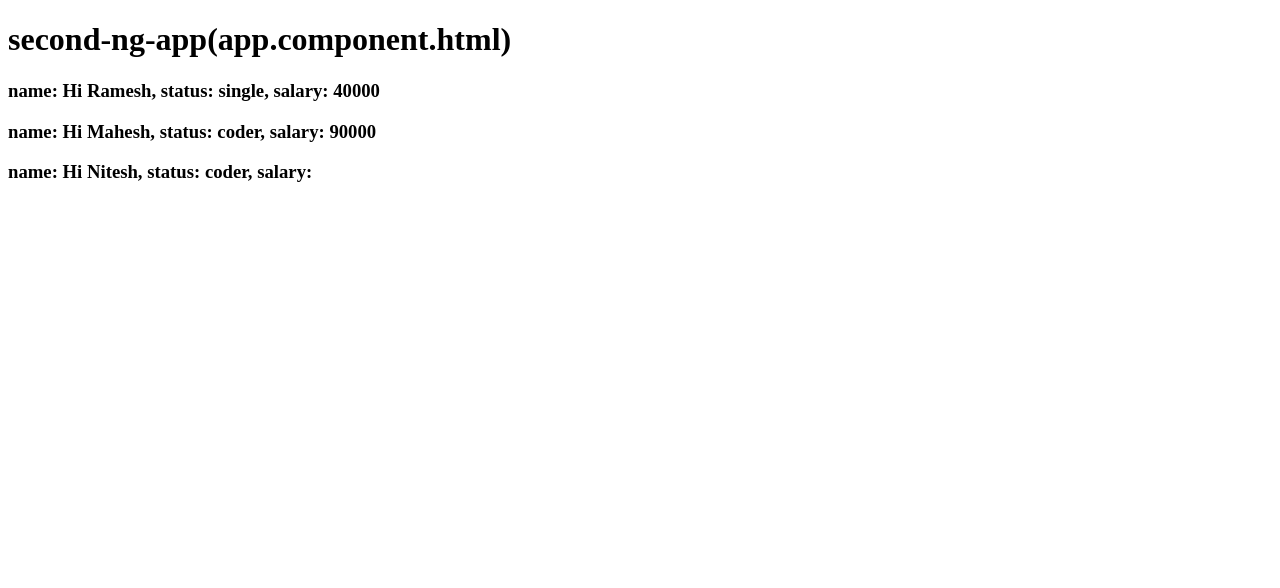
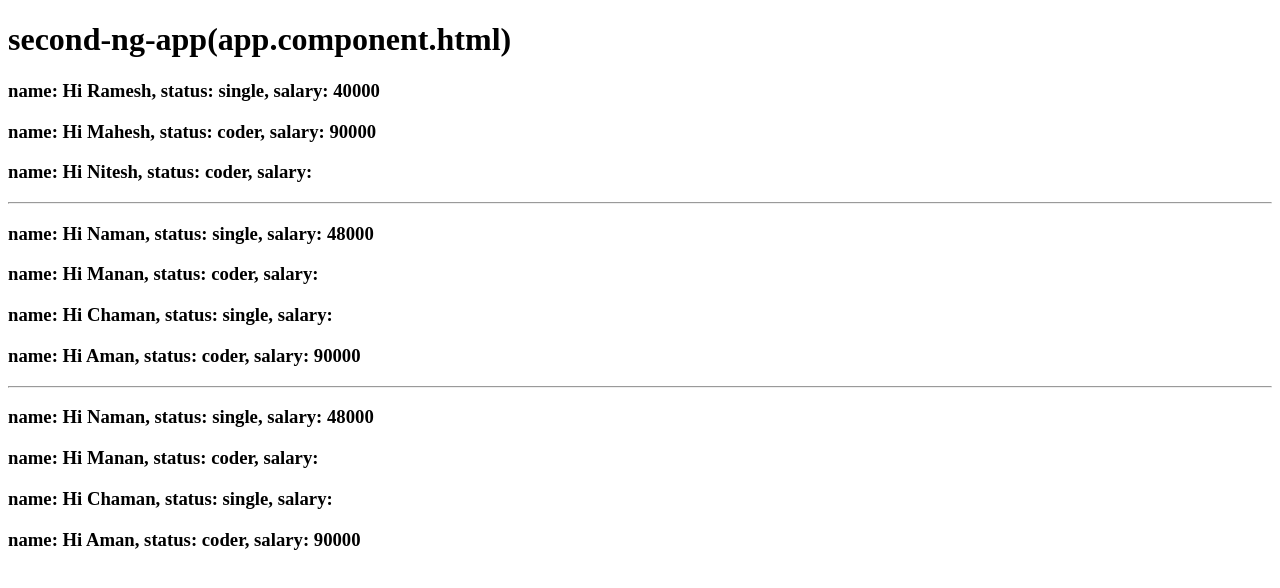
Before and after one commit to akkiePro/Angular-17, an Angular app in the folder second-ng-app/: page / in a window 1280 px wide. Shown: the top 588 px of the page. Built offline with nearby package versions, Linux system fonts and the light colour scheme.

Commit message:
@Input(): parent to child multiple data pass using @for and *ngFor

```diff
--- a/second-ng-app/src/app/app.component.html
+++ b/second-ng-app/src/app/app.component.html
@@ -2,3 +2,24 @@
 <app-user-profile userName="Ramesh" isSingle="true" salary="40000"></app-user-profile>
 <app-user-profile userName="Mahesh" isSingle="false" salary="90000"></app-user-profile>
 <app-user-profile userName="Nitesh" isSingle="false" salary="11000"></app-user-profile>
+
+<hr>
+<!-- using iterator(directive) providing data through app.component.ts. CommonModule is required for this -->
+<app-user-profile
+    *ngFor="let u of users"
+        [userName]="u.name"
+        [isSingle]="u.isSingle"
+        [salary]="u.salary"
+>
+</app-user-profile>
+
+<hr>
+<!-- using @for -->
+@for (u of users; track $index) {
+    <app-user-profile
+        [userName]="u.name"
+        [isSingle]="u.isSingle"
+        [salary]="u.salary"
+    >
+    </app-user-profile>
+}
--- a/second-ng-app/src/app/app.component.ts
+++ b/second-ng-app/src/app/app.component.ts
@@ -1,14 +1,22 @@
 import { Component } from '@angular/core';
 import { RouterOutlet } from '@angular/router';
 import { UserProfileComponent } from "./components/user-profile/user-profile.component";
+import { CommonModule } from '@angular/common';
 
 @Component({
     selector: 'app-root',
     standalone: true,
     templateUrl: './app.component.html',
     styleUrl: './app.component.css',
-    imports: [RouterOutlet, UserProfileComponent]
+    imports: [RouterOutlet, UserProfileComponent, CommonModule]
 })
 export class AppComponent {
   title = 'second-ng-app';
+
+  users = [
+    {name: "Naman", salary: 48000, isSingle: true},
+    {name: "Manan", salary: 25000, isSingle: false},
+    {name: "Chaman", salary: 15000, isSingle: true},
+    {name: "Aman", salary: 90000, isSingle: false}
+  ]
 }
```
